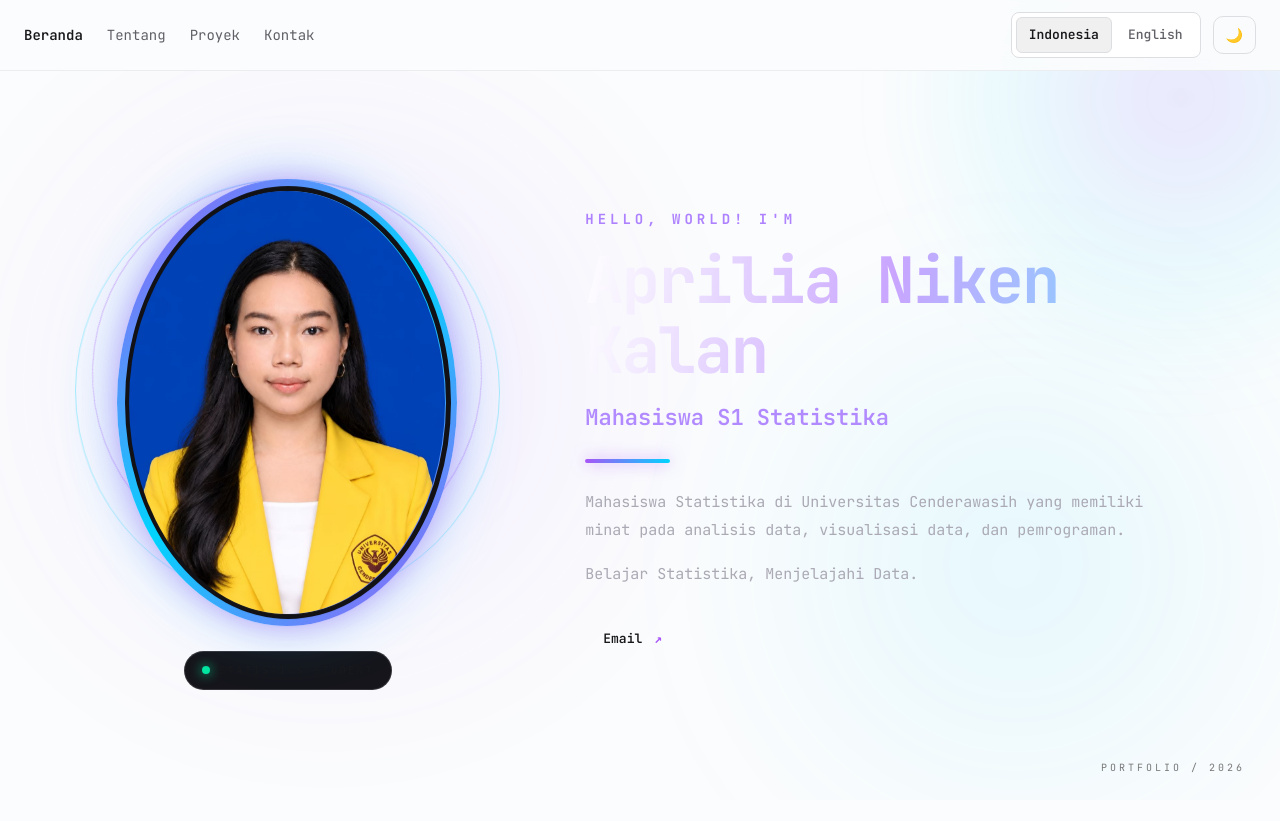
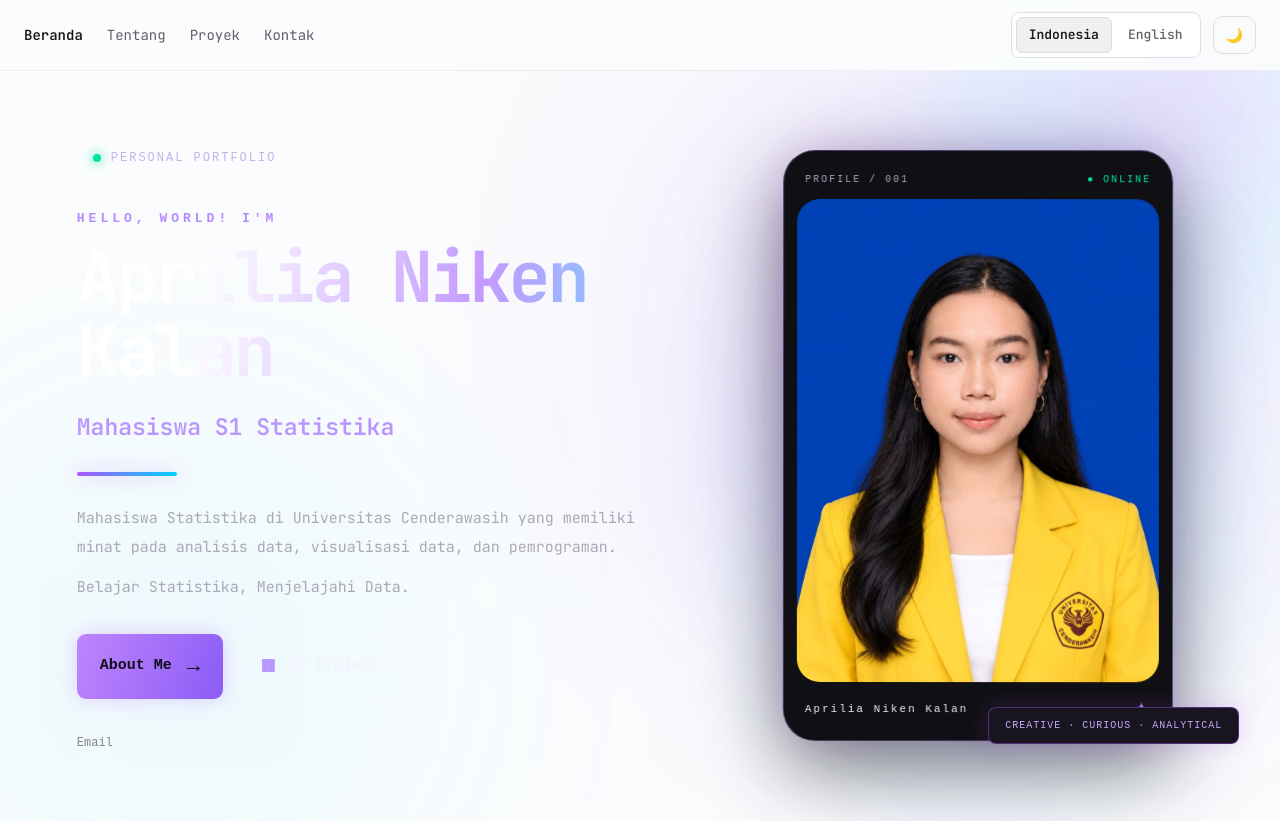
Before and after one commit to aprilianikenkalan28/aprilianikenkalan28.github.io, an Astro site: page / in a window 1280 px wide. Before the commit the page ends 800 px from the top, so only its background shows below. Built offline with nearby package versions, Linux system fonts and the light colour scheme; Astro itself is replaced by a stand-in of ours.

Commit message:
Redesign homepage with profile photo and buttons

```diff
--- a/src/pages/index.astro
+++ b/src/pages/index.astro
@@ -4,27 +4,16 @@ import siteInfo from "../../public/0user.json";
 ---
 
 <Base title={siteInfo.site.title} description={siteInfo.site.description}>
-  <section class="home-hero">
-    <div class="hero-content">
-      <div class="hero-photo-wrap">
-        <div class="hero-orbit orbit-one"></div>
-        <div class="hero-orbit orbit-two"></div>
-        <div class="hero-photo-frame">
-          <img
-            src="/images/profile.jpg"
-            alt="Foto profil Aprilia Niken Kalan"
-            class="hero-photo"
-            loading="eager"
-          />
+  <section class="profile-hero">
+    <div class="hero-inner">
+
+      <div class="hero-copy">
+        <div class="hero-tag">
+          <span class="live-dot"></span>
+          PERSONAL PORTFOLIO
         </div>
-        <div class="photo-status">
-          <span class="status-dot"></span>
-          STATISTICS STUDENT
-        </div>
-      </div>
 
-      <div class="hero-text">
-        <p class="hero-label">HELLO, WORLD! I'M</p>
+        <p class="eyebrow">HELLO, WORLD! I'M</p>
 
         <h1>{siteInfo.name}</h1>
 
@@ -32,7 +21,7 @@ import siteInfo from "../../public/0user.json";
           {siteInfo.role}
         </p>
 
-        <div class="hero-line"></div>
+        <div class="gradient-line"></div>
 
         <p class="hero-bio" data-i18n="homeBio">
           {siteInfo.home.bio}
@@ -42,288 +31,355 @@ import siteInfo from "../../public/0user.json";
           {siteInfo.home.note}
         </p>
 
-        <div class="hero-contacts">
+        <div class="hero-buttons">
+          <a href="/about/" class="btn-primary">
+            About Me <span>→</span>
+          </a>
+          <a href="/projects/" class="btn-secondary">
+            <span class="grid-icon">▦</span> My Projects
+          </a>
+        </div>
+
+        <div class="hero-socials">
           {siteInfo.contacts.map((contact) => (
-            <a
-              href={contact.href}
+            <a href={contact.href}
               target={contact.target}
-              rel={contact.rel}
-              class="hero-contact"
-            >
-              <span data-i18n={contact.label.toLowerCase()}>
-                {contact.label}
-              </span>
-              <span class="contact-arrow">↗</span>
+              rel={contact.rel}>
+              {contact.label}
             </a>
           ))}
         </div>
       </div>
+
+      <div class="hero-visual">
+        <div class="photo-aura"></div>
+        <div class="photo-card">
+          <div class="photo-topline">
+            <span>PROFILE / 001</span>
+            <span class="photo-status">● ONLINE</span>
+          </div>
+
+          <img
+            src="/images/profile.jpg"
+            alt="Foto profil"
+            class="profile-photo"
+            loading="eager"
+          />
+
+          <div class="photo-caption">
+            <span>{siteInfo.name}</span>
+            <span>✦</span>
+          </div>
+        </div>
+        <div class="floating-label">CREATIVE · CURIOUS · ANALYTICAL</div>
+      </div>
+
     </div>
-    <div class="hero-decoration">PORTFOLIO / 2026</div>
+    <div class="hero-background-text">PORTFOLIO</div>
   </section>
 
   <style>
-    .home-hero {
+    .profile-hero {
       position: relative;
+      flex: 1;
+      min-height: 78vh;
       display: flex;
       align-items: center;
-      justify-content: center;
-      flex: 1;
-      min-height: 75vh;
-      padding: 70px 7%;
+      padding: 65px 6%;
       overflow: hidden;
       isolation: isolate;
     }
 
-    .home-hero::before {
+    .profile-hero::before {
       content: "";
       position: absolute;
-      width: 450px;
-      height: 450px;
-      left: 8%;
-      top: 12%;
-      background: #9b4dff;
-      opacity: .10;
-      filter: blur(120px);
-      border-radius: 50%;
+      width: 480px;
+      height: 480px;
+      top: 5%;
+      right: 5%;
+      background: #8b35ff;
+      filter: blur(150px);
+      opacity: .15;
       z-index: -1;
     }
 
-    .home-hero::after {
+    .profile-hero::after {
       content: "";
       position: absolute;
-      width: 400px;
-      height: 400px;
-      right: 5%;
-      bottom: 5%;
+      width: 350px;
+      height: 350px;
+      bottom: 0;
+      left: 0;
       background: #00cfff;
-      opacity: .09;
-      filter: blur(120px);
-      border-radius: 50%;
+      filter: blur(140px);
+      opacity: .10;
       z-index: -1;
     }
 
-    .hero-content {
+    .hero-inner {
       width: 100%;
-      max-width: 1150px;
+      max-width: 1250px;
+      margin: auto;
       display: grid;
-      grid-template-columns: minmax(260px, .85fr) 1.3fr;
+      grid-template-columns: 1.15fr .85fr;
       align-items: center;
-      gap: clamp(40px, 8vw, 100px);
+      gap: 65px;
+      z-index: 1;
     }
 
-    .hero-photo-wrap {
+    .hero-tag {
+      display: inline-flex;
+      align-items: center;
+      gap: 10px;
+      padding: 10px 15px;
+      border: 1px solid #ffffff20;
+      border-radius: 8px;
+      background: #ffffff08;
+      color: #c5b3e9;
+      font: 12px monospace;
+      letter-spacing: 2px;
+      margin-bottom: 35px;
+    }
+
+    .live-dot {
+      width: 8px;
+      height: 8px;
+      background: #00e6a0;
+      border-radius: 50%;
+      box-shadow: 0 0 12px #00e6a0;
+    }
+
+    .eyebrow {
+      color: #b78aff;
+      font: 700 13px monospace;
+      letter-spacing: 4px;
+      margin-bottom: 14px;
+    }
+
+    .hero-copy h1 {
+      font-size: clamp(42px, 5.5vw, 76px);
+      line-height: 1.05;
+      font-weight: 800;
+      letter-spacing: -3px;
+      overflow-wrap: anywhere;
+      background: linear-gradient(100deg, #fff 20%, #c49aff 65%, #65ddff);
+      color: transparent;
+      background-clip: text;
+      -webkit-background-clip: text;
+    }
+
+    .hero-role {
+      color: #b995ff;
+      font-size: clamp(17px, 2vw, 23px);
+      margin-top: 22px;
+      font-weight: 600;
+    }
+
+    .gradient-line {
+      width: 100px;
+      height: 4px;
+      border-radius: 10px;
+      background: linear-gradient(90deg, #a855f7, #00d4ff);
+      margin: 28px 0;
+      box-shadow: 0 0 18px #a855f766;
+    }
+
+    .hero-bio, .hero-note {
+      color: #aaa9b5;
+      font-size: 15px;
+      line-height: 1.9;
+      max-width: 580px;
+      margin-bottom: 12px;
+    }
+
+    .hero-buttons {
+      display: flex;
+      flex-wrap: wrap;
+      gap: 15px;
+      margin-top: 32px;
+    }
+
+    .btn-primary, .btn-secondary {
+      display: inline-flex;
+      align-items: center;
+      justify-content: center;
+      gap: 15px;
+      padding: 16px 23px;
+      border-radius: 9px;
+      font-family: monospace;
+      font-size: 15px;
+      font-weight: 700;
+      transition: .3s ease;
+    }
+
+    .btn-primary {
+      color: #100c19;
+      background: linear-gradient(110deg, #c084fc, #8b5cf6);
+      box-shadow: 0 0 20px #a855f744;
+    }
+
+    .btn-primary:hover {
+      transform: translateY(-5px);
+      box-shadow: 0 0 35px #a855f799;
+    }
+
+    .btn-primary span {
+      font-size: 22px;
+    }
+
+    .btn-secondary {
+      border: 1px solid #ffffff40;
+      color: #f5f1ff;
+      background: #ffffff08;
+    }
+
+    .btn-secondary:hover {
+      transform: translateY(-5px);
+      border-color: #a855f7;
+      background: #a855f722;
+    }
+
+    .grid-icon {
+      font-size: 20px;
+      color: #b995ff;
+    }
+
+    .hero-socials {
+      display: flex;
+      flex-wrap: wrap;
+      gap: 20px;
+      margin-top: 35px;
+    }
+
+    .hero-socials a {
+      color: #85838f;
+      font-size: 12px;
+      font-family: monospace;
+      transition: .2s;
+    }
+
+    .hero-socials a:hover {
+      color: #c084fc;
+    }
+
+    .hero-visual {
       position: relative;
       display: flex;
-      flex-direction: column;
+      justify-content: center;
       align-items: center;
-      gap: 25px;
-      animation: heroFloat 5s ease-in-out infinite;
+      padding: 15px;
     }
 
-    .hero-photo-frame {
-      position: relative;
-      width: min(100%, 340px);
-      aspect-ratio: 1;
-      padding: 7px;
+    .photo-aura {
+      position: absolute;
+      width: 90%;
+      height: 90%;
+      background: linear-gradient(135deg, #a855f7, #00d4ff);
+      filter: blur(85px);
+      opacity: .22;
       border-radius: 50%;
-      background: linear-gradient(135deg, #a855f7, #00d4ff, #a855f7);
-      box-shadow: 0 0 25px #a855f755, 0 0 65px #00d4ff22;
-      animation: heroGlow 4s ease-in-out infinite alternate;
+      animation: auraPulse 4s ease-in-out infinite alternate;
     }
 
-    .hero-photo {
+    .photo-card {
+      position: relative;
+      width: min(100%, 390px);
+      padding: 13px;
+      border: 1px solid #b78aff55;
+      border-radius: 32px;
+      background: #101014;
+      box-shadow: 0 0 35px #a855f722, 0 25px 80px #0008;
+      animation: photoFloat 5s ease-in-out infinite;
+    }
+
+    .photo-topline, .photo-caption {
+      display: flex;
+      justify-content: space-between;
+      align-items: center;
+      padding: 10px 8px 14px;
+      font: 10px monospace;
+      letter-spacing: 2px;
+      color: #aaa1bd;
+    }
+
+    .photo-status {
+      color: #00e6a0;
+    }
+
+    .profile-photo {
       width: 100%;
-      height: 100%;
-      display: block;
+      aspect-ratio: 3 / 4;
       object-fit: cover;
       object-position: center;
-      border-radius: 50%;
-      border: 5px solid #111116;
+      display: block;
+      border-radius: 23px;
+      background: #1b1722;
     }
 
-    .hero-orbit {
+    .photo-caption {
+      padding: 16px 8px 7px;
+      font-size: 11px;
+      color: #eee;
+    }
+
+    .photo-caption span:last-child {
+      color: #b78aff;
+      font-size: 18px;
+    }
+
+    .floating-label {
       position: absolute;
+      bottom: 2%;
+      right: -8%;
+      padding: 12px 16px;
+      background: #17151f;
       border: 1px solid #a855f766;
-      border-radius: 50%;
+      border-radius: 8px;
+      color: #c8a7ff;
+      font: 10px monospace;
+      letter-spacing: 1px;
+      box-shadow: 0 0 25px #a855f733;
+    }
+
+    .hero-background-text {
+      position: absolute;
+      bottom: -45px;
+      left: 2%;
+      z-index: -1;
+      color: #ffffff04;
+      font-size: clamp(100px, 20vw, 260px);
+      font-weight: 900;
+      letter-spacing: -12px;
       pointer-events: none;
     }
 
-    .orbit-one {
-      width: 390px;
-      height: 390px;
-      animation: orbitSpin 15s linear infinite;
+    @keyframes photoFloat {
+      0%, 100% { transform: translateY(0) rotate(0); }
+      50% { transform: translateY(-12px) rotate(.5deg); }
     }
 
-    .orbit-two {
-      width: 425px;
-      height: 425px;
-      border-color: #00d4ff55;
-      animation: orbitSpin 22s linear infinite reverse;
+    @keyframes auraPulse {
+      from { opacity: .12; transform: scale(.9); }
+      to { opacity: .3; transform: scale(1.08); }
     }
 
-    .photo-status {
-      display: flex;
-      align-items: center;
-      gap: 9px;
-      padding: 10px 17px;
-      border: 1px solid #ffffff22;
-      background: #15151b;
-      border-radius: 30px;
-      font-size: 11px;
-      letter-spacing: 2px;
-      font-weight: 700;
-    }
-
-    .status-dot {
-      width: 8px;
-      height: 8px;
-      background: #00e5a0;
-      border-radius: 50%;
-      box-shadow: 0 0 12px #00e5a0;
-    }
-
-    .hero-label {
-      color: #ae82ff;
-      font-size: 14px;
-      letter-spacing: 4px;
-      font-weight: 700;
-      margin-bottom: 15px;
-    }
-
-    .hero-text h1 {
-      font-size: clamp(36px, 5vw, 65px);
-      font-weight: 800;
-      line-height: 1.1;
-      letter-spacing: -2px;
-      overflow-wrap: anywhere;
-      background: linear-gradient(100deg, #fff, #c9a5ff, #72dfff);
-      -webkit-background-clip: text;
-      background-clip: text;
-      color: transparent;
-    }
-
-    .hero-role {
-      font-size: clamp(17px, 2vw, 22px);
-      color: #b18aff;
-      margin-top: 15px;
-      font-weight: 600;
-    }
-
-    .hero-line {
-      width: 85px;
-      height: 4px;
-      margin: 25px 0;
-      border-radius: 10px;
-      background: linear-gradient(90deg, #a855f7, #00d4ff);
-      box-shadow: 0 0 15px #a855f799;
-    }
-
-    .hero-bio, .hero-note {
-      color: #aaa9b4;
-      font-size: 15px;
-      line-height: 1.9;
-      margin-bottom: 15px;
-    }
-
-    .hero-contacts {
-      display: flex;
-      flex-wrap: wrap;
-      gap: 12px;
-      margin-top: 28px;
-    }
-
-    .hero-contact {
-      display: flex;
-      align-items: center;
-      gap: 12px;
-      padding: 12px 17px;
-      border: 1px solid #ffffff22;
-      border-radius: 12px;
-      font-size: 13px;
-      font-weight: 600;
-      transition: .3s ease;
-    }
-
-    .hero-contact:hover {
-      border-color: #a855f7;
-      background: #a855f71c;
-      transform: translateY(-4px);
-      box-shadow: 0 0 20px #a855f733;
-    }
-
-    .contact-arrow {
-      color: #a855f7;
-    }
-
-    .hero-decoration {
-      position: absolute;
-      right: 35px;
-      bottom: 25px;
-      color: #777;
-      font-size: 10px;
-      letter-spacing: 3px;
-    }
-
-    @keyframes heroFloat {
-      0%, 100% { transform: translateY(0); }
-      50% { transform: translateY(-13px); }
-    }
-
-    @keyframes heroGlow {
-      from { box-shadow: 0 0 20px #a855f755, 0 0 40px #00d4ff22; }
-      to { box-shadow: 0 0 35px #a855f799, 0 0 75px #00d4ff55; }
-    }
-
-    @keyframes orbitSpin {
-      to { transform: rotate(360deg); }
-    }
-
-    @media (max-width: 760px) {
-      .home-hero {
-        padding: 55px 22px;
-      }
-
-      .hero-content {
+    @media (max-width: 800px) {
+      .profile-hero { padding: 50px 22px; }
+      .hero-inner {
         grid-template-columns: 1fr;
         gap: 55px;
       }
-
-      .hero-photo-frame {
-        width: min(68vw, 270px);
-      }
-
-      .orbit-one {
-        width: min(78vw, 310px);
-        height: min(78vw, 310px);
-      }
-
-      .orbit-two {
-        width: min(86vw, 340px);
-        height: min(86vw, 340px);
-      }
-
-      .hero-text {
-        text-align: center;
-      }
-
-      .hero-line {
-        margin: 22px auto;
-      }
-
-      .hero-contacts {
-        justify-content: center;
-      }
-
-      .hero-decoration {
-        display: none;
-      }
+      .hero-copy { text-align: center; }
+      .gradient-line { margin: 25px auto; }
+      .hero-buttons, .hero-socials { justify-content: center; }
+      .hero-visual { grid-row: 1; }
+      .photo-card { width: min(78%, 330px); }
+      .floating-label { right: -3%; }
+      .hero-background-text { display: none; }
     }
 
     @media (prefers-reduced-motion: reduce) {
-      .hero-photo-wrap, .hero-photo-frame, .hero-orbit {
-        animation: none;
-      }
+      .photo-card, .photo-aura { animation: none; }
     }
   </style>
 </Base>
```
